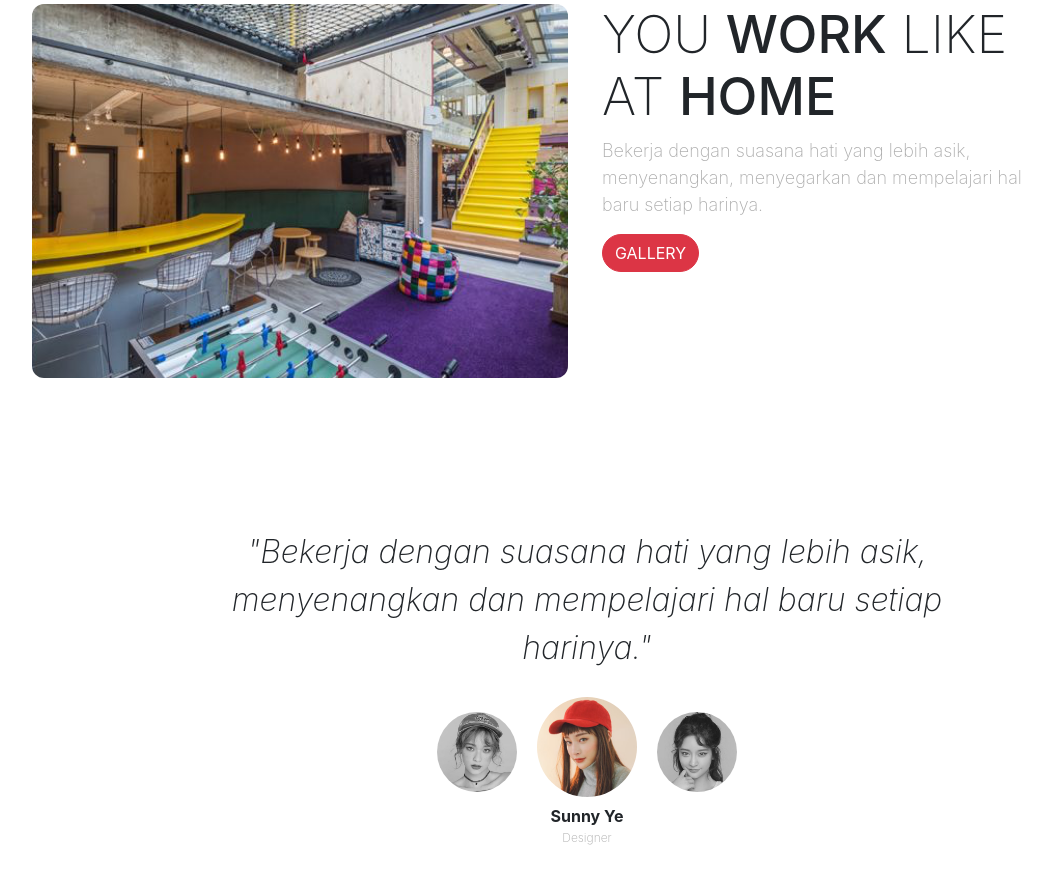
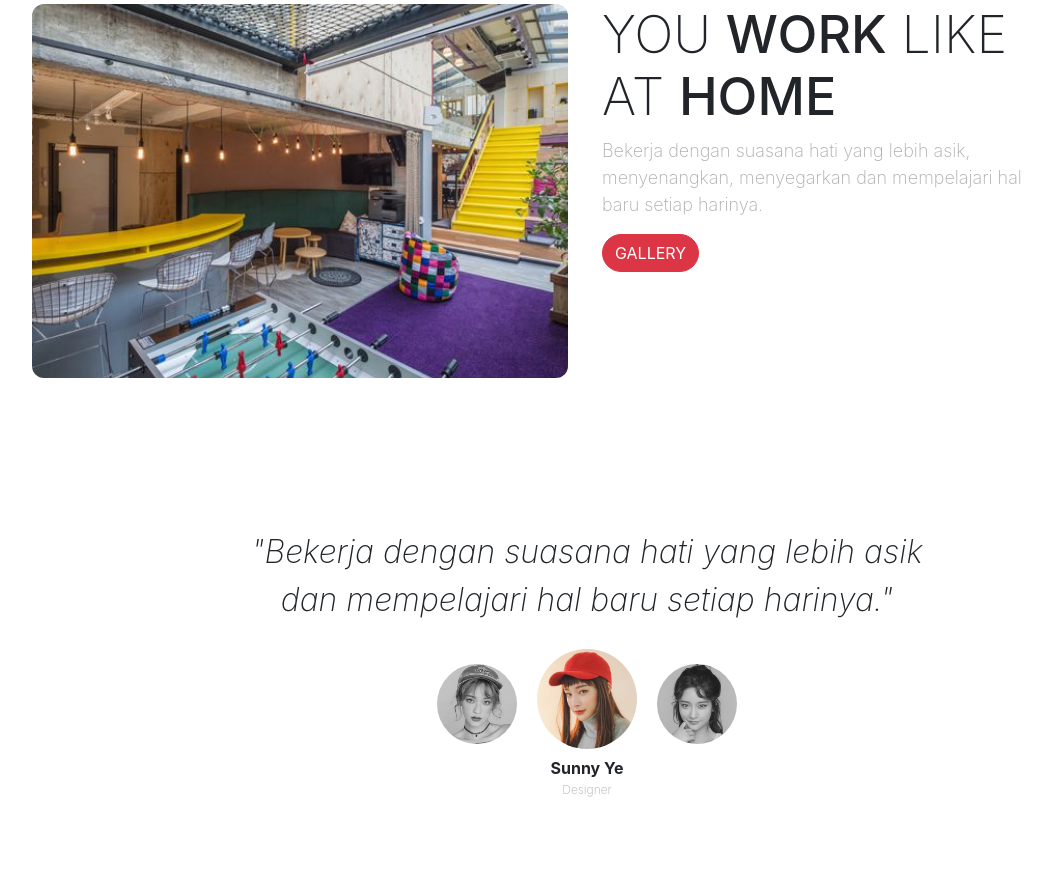
Before and after one commit to kpurwo/simple-landing-page, a plain HTML site: page index.html in a window 1280 px wide. Shown: the part 834-1711 px from the top of the page, without its empty margins (53-1105 px from the left). After the commit the page ends 1663 px from the top, so only its background shows below. Drawn offline with nearby package versions, Linux system fonts and the light colour scheme; a web font is replaced by a local one.

Commit message:
mengubah tulisan testimonial

```diff
--- a/index.html
+++ b/index.html
@@ -98,7 +98,7 @@
     <section class="testimonial">
       <div class="row justify-content-center">
         <div class="col-lg-8">
-          <p>"Bekerja dengan suasana hati yang lebih asik, menyenangkan dan mempelajari hal baru setiap harinya."</p>
+          <p>"Bekerja dengan suasana hati yang lebih asik dan mempelajari hal baru setiap harinya."</p>
         </div>
       </div>
       <div class="row justify-content-center">
```
